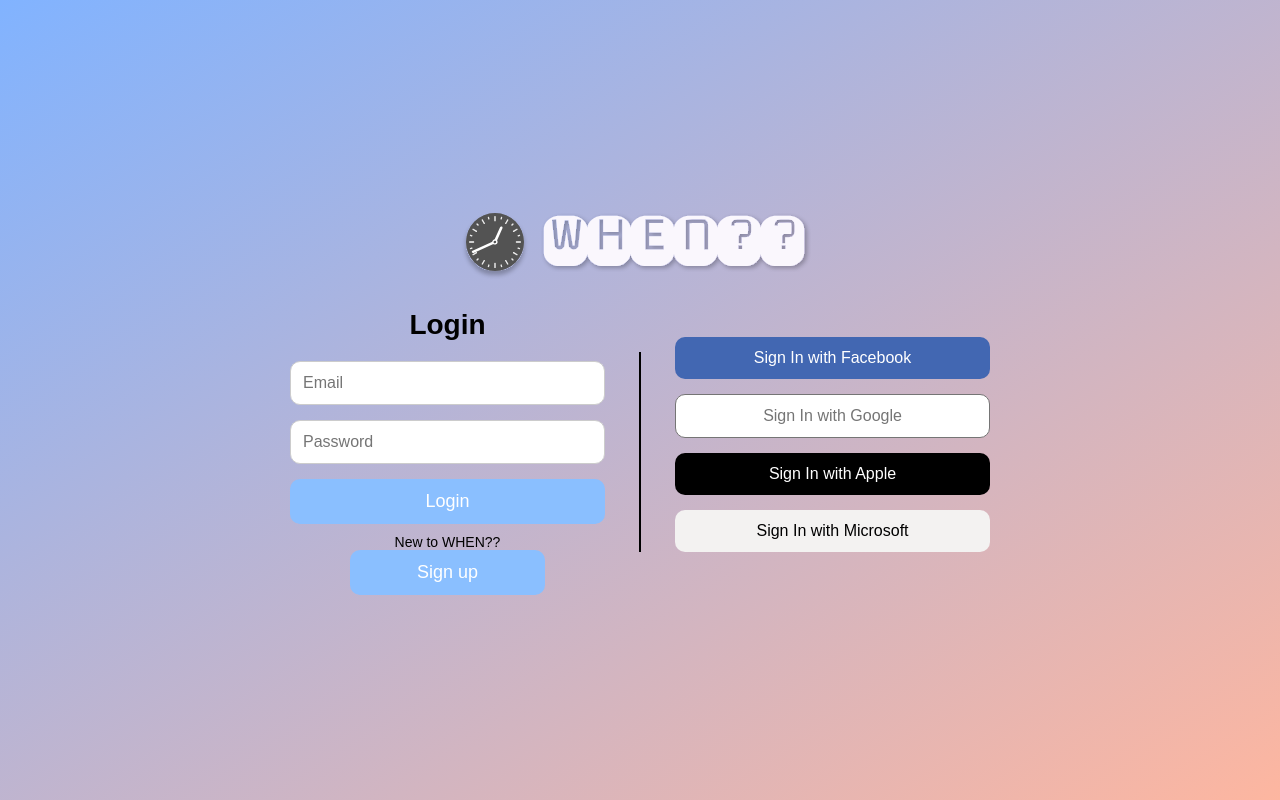
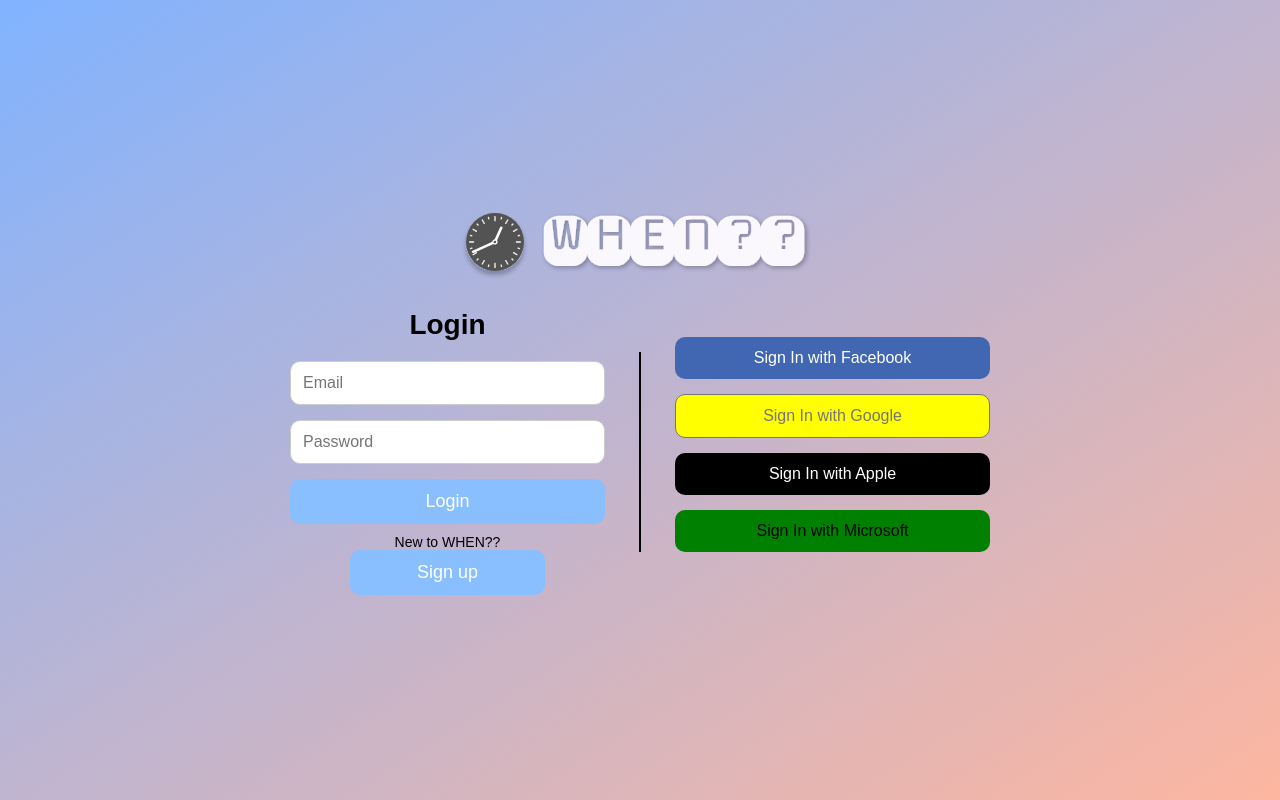
Before and after one commit to doreendai2005/WHEN_SmartCityMustNeed, a React (Create React App) app: page / in a window 1280 px wide. Built offline with nearby package versions, Linux system fonts and the light colour scheme; no server answers.

Commit message:
change in css

```diff
--- a/src/LoginPage.js
+++ b/src/LoginPage.js
@@ -32,9 +32,9 @@
 
         <div className="social-login">
           <button className="social-btn facebook">Sign In with Facebook</button>
-          <button className="social-btn google" onClick={handleGoogleLogin}>Sign In with Google</button>
+          <button id="googlebutton" className="social-btn google" onClick={handleGoogleLogin}>Sign In with Google</button>
           <button className="social-btn apple">Sign In with Apple</button>
-          <button className="social-btn microsoft">Sign In with Microsoft</button>
+          <button id="microbutton" className="social-btn microsoft">Sign In with Microsoft</button>
         </div>
       </div>
     </div>
--- a/src/styles.css
+++ b/src/styles.css
@@ -154,3 +154,11 @@
   #clock{
     width:20%;
   }
+
+  #googlebutton{
+    background: yellow;
+  }
+
+  #microbutton{
+    background: green;
+  }
```
